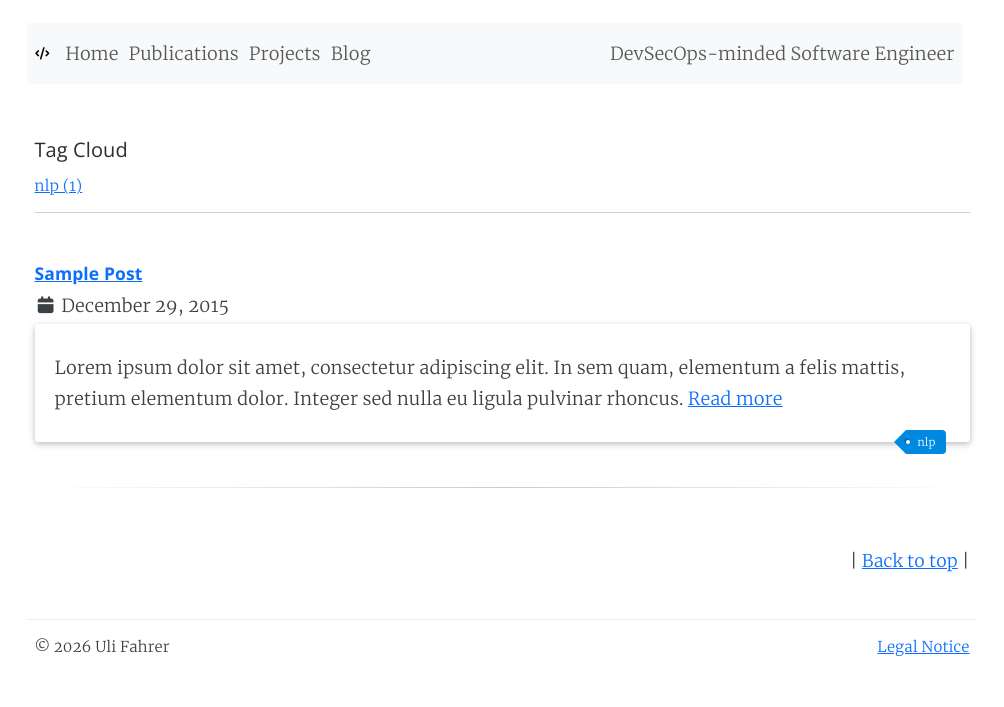
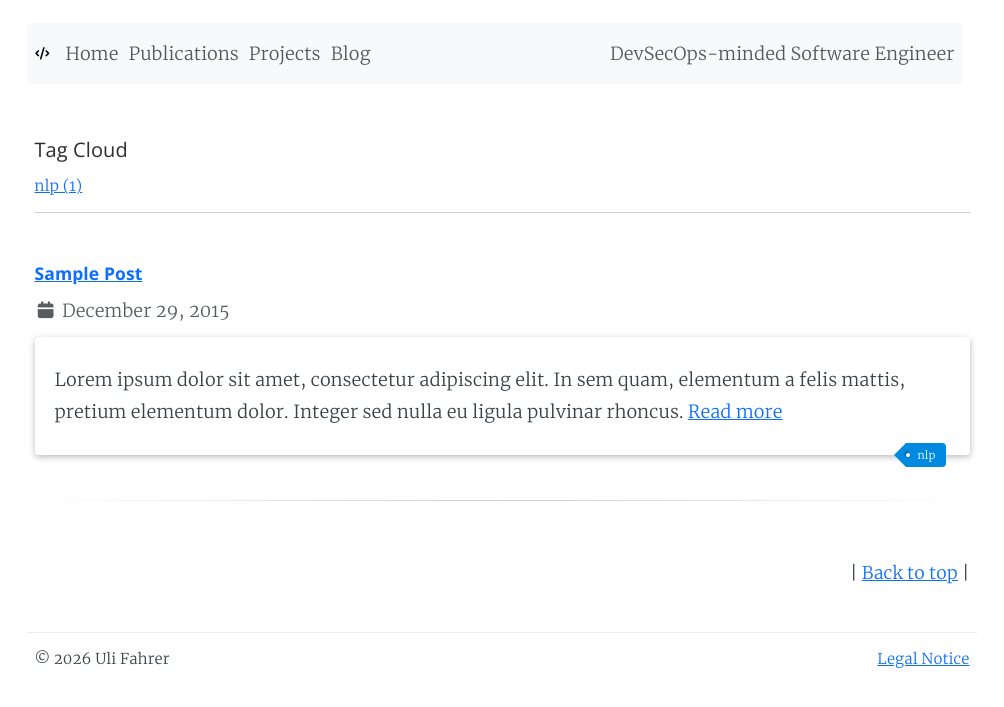
Before and after one commit to Tooa/tooa.github.io, a Jekyll site: the page built from blog/index.html, in a window 1280 px wide. Shown: the top 707 px of the page, without its empty margins (138-1142 px from the left). Built offline with Jekyll 4.4.1, drawn with Linux system fonts in a browser that asks for light colours.

Commit message:
feat(blog): improve date spacing

```diff
--- a/blog/index.html
+++ b/blog/index.html
@@ -14,7 +14,9 @@ permalink: /blog/
                 <h3 class="fw-bold">
                     <a href="{{ post.url }}">{{ post.title }}</a>
                 </h3>
-                <i class="fa fa-calendar"></i> {{ post.date | date: "%B %e, %Y" }}
+                <p class="text-muted mb-3">
+                    <i class="fa fa-calendar me-2"></i>{{ post.date | date: "%B %e, %Y" }}
+                </p>
 
                 <div class="box">
                     <p>
```
